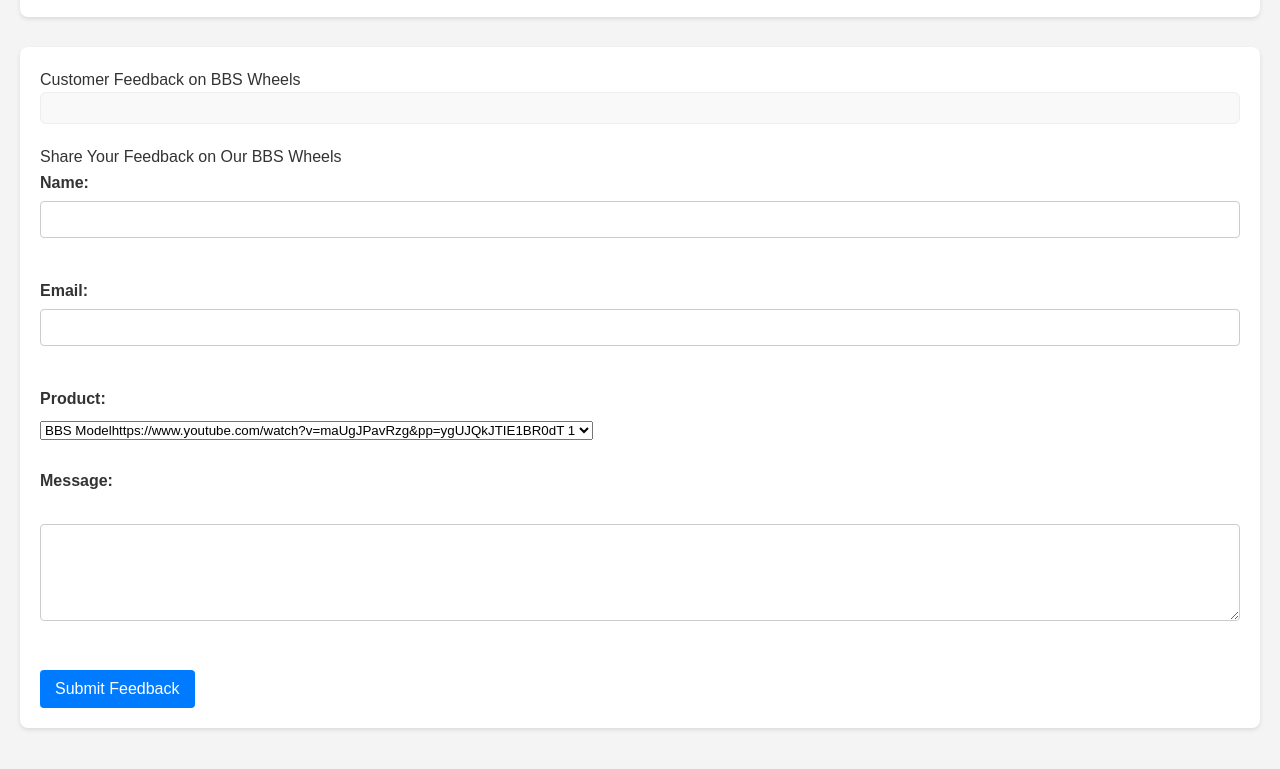
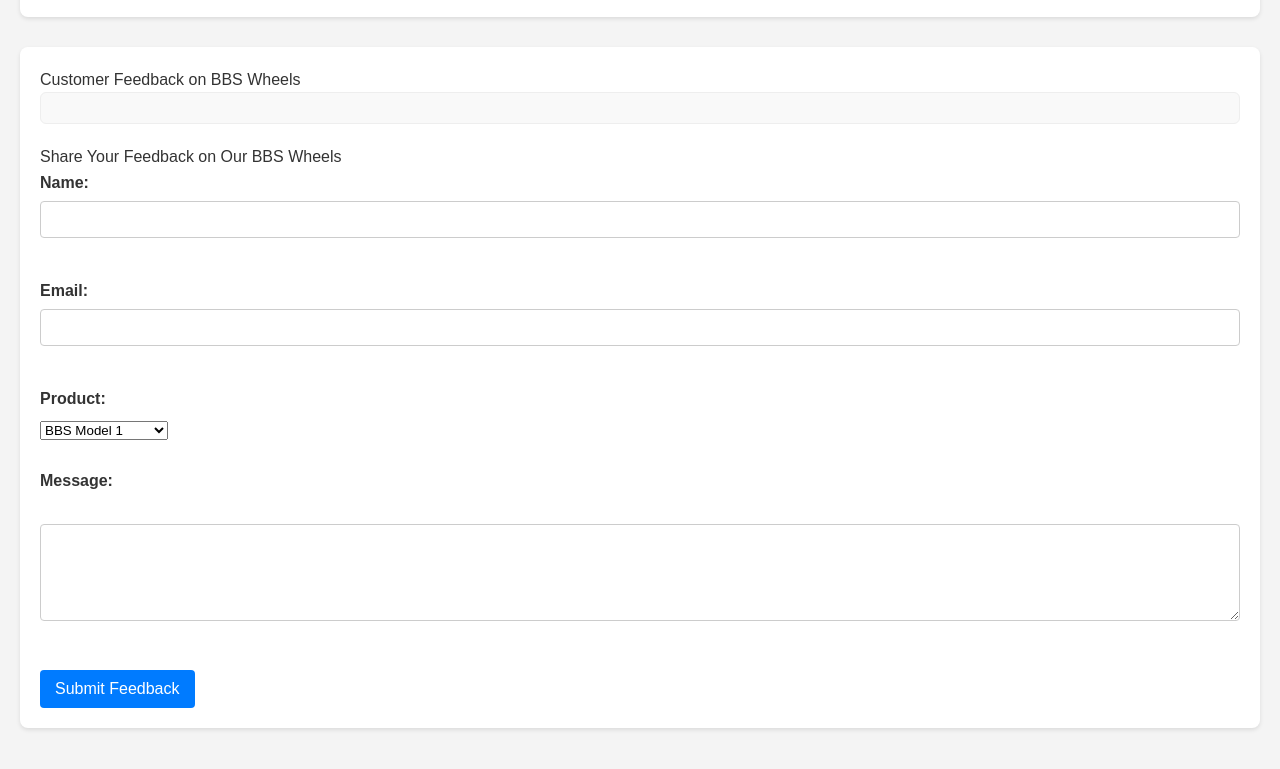
Before and after one commit to Kgosi24-062/bida24-062, a plain HTML site: page index.html in a window 1280 px wide. Shown: the part 1903-2672 px from the top of the page. Drawn offline with Linux system fonts and the light colour scheme.

Commit message:
COMMIT CHANGE

```diff
--- a/index.html
+++ b/index.html
@@ -83,7 +83,7 @@
                 <input type="email" id="email" name="email" required><br><br>
                 <label for="product">Product:</label>
                 <select id="product" name="product">
-                    <option value="">BBS Modelhttps://www.youtube.com/watch?v=maUgJPavRzg&pp=ygUJQkJTIE1BR0dT 1</option>
+                    <option value="">BBS Model 1</option>
                     <option value="BBS Model 2">BBS Model 2</option>
                     <option value="BBS Model 3">BBS Model 3</option>
                     <option value="Other">Other BBS Wheel</option>
```
